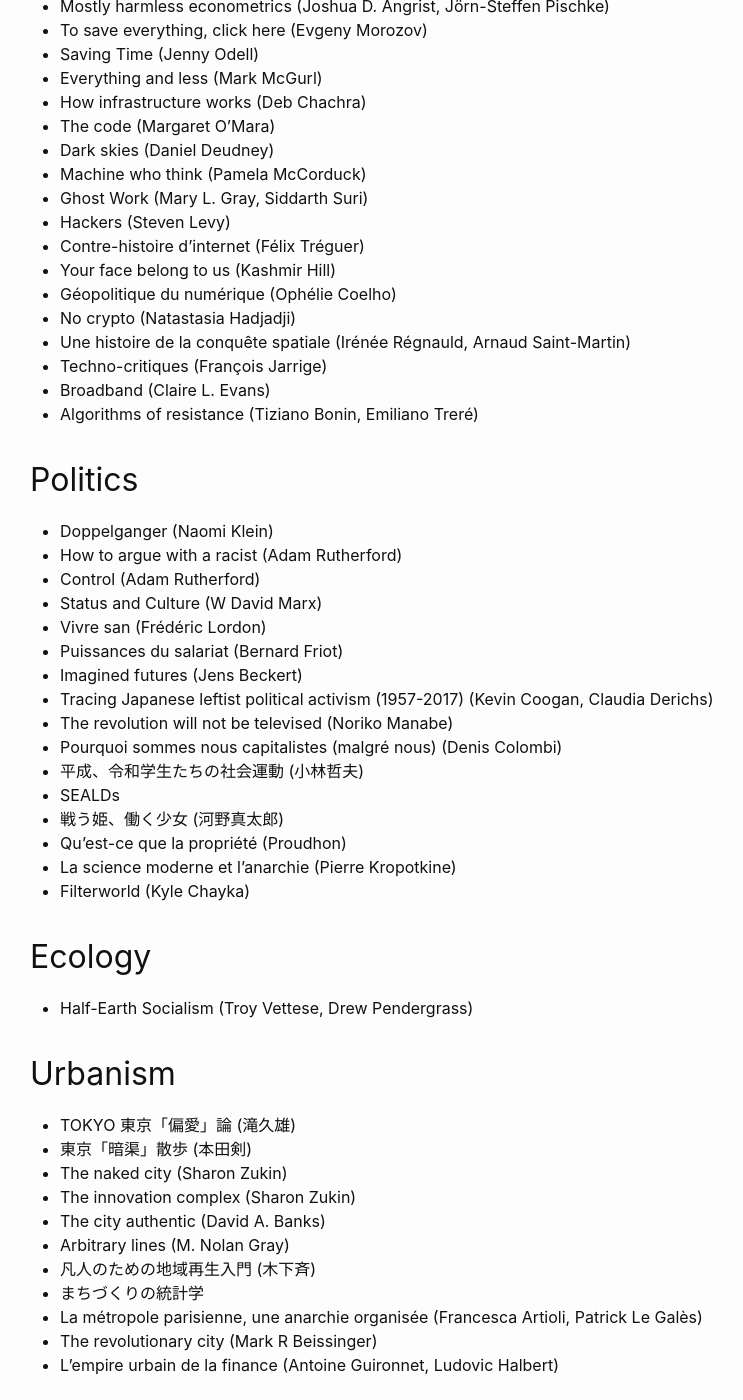
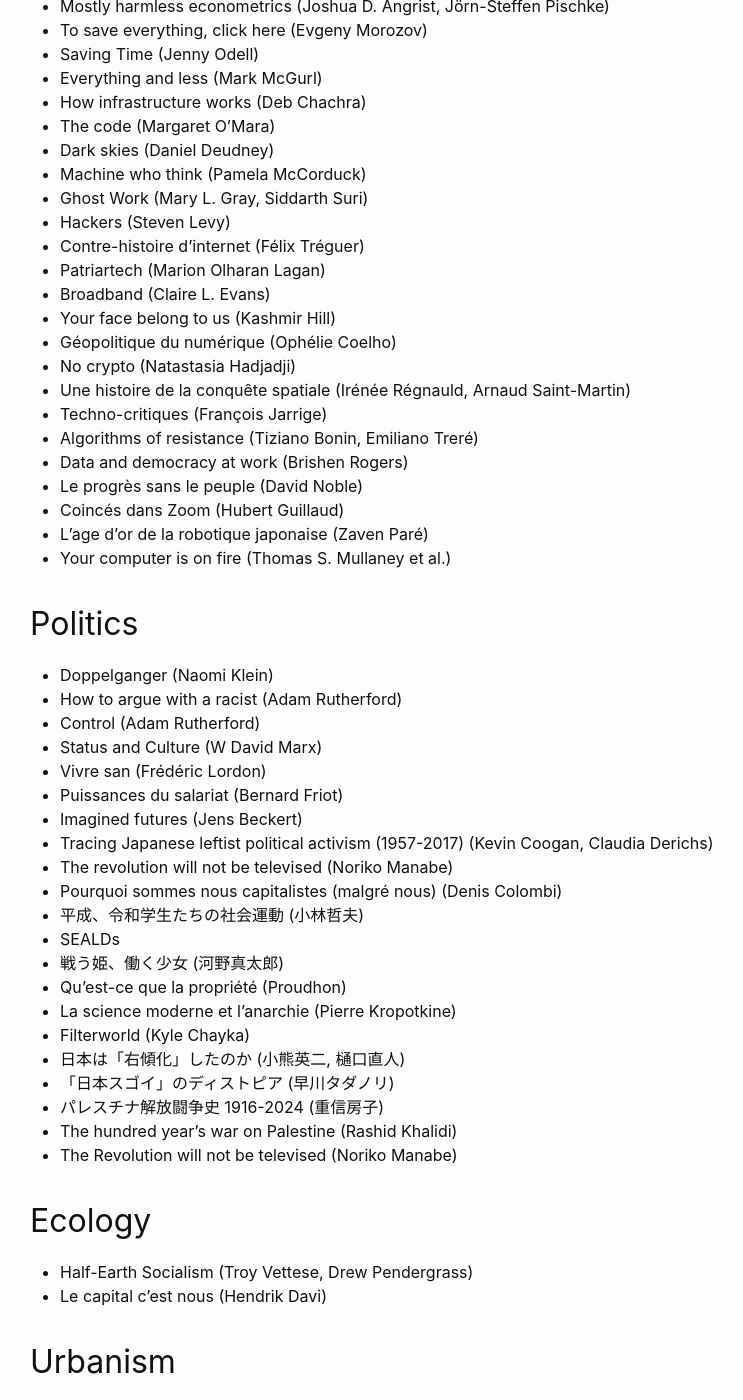
Before and after one commit to jydarack/jydarack.github.io, a Jekyll site: the page built from pal.md, in a window 1280 px wide and 1400 px high, scrolled down 1145 px. Shown: the whole window, without its empty margins (240-983 px from the left). Built offline with Jekyll 4.4.1, drawn with Linux system fonts in a browser that asks for light colours; some of the changed text lies outside the part shown.

Commit message:
Mise a jour complete PAL

```diff
--- a/pal.md
+++ b/pal.md
@@ -54,13 +54,19 @@ I'll try to keep this list updated but do not keep your hopes too high.
 - Ghost Work (Mary L. Gray, Siddarth Suri)
 - Hackers (Steven Levy)
 - Contre-histoire d'internet (Félix Tréguer)
+- Patriartech (Marion Olharan Lagan)
+- Broadband (Claire L. Evans)
 - Your face belong to us (Kashmir Hill)
 - Géopolitique du numérique (Ophélie Coelho)
 - No crypto (Natastasia Hadjadji)
 - Une histoire de la conquête spatiale (Irénée Régnauld, Arnaud Saint-Martin)
 - Techno-critiques (François Jarrige)
-- Broadband (Claire L. Evans)
 - Algorithms of resistance (Tiziano Bonin, Emiliano Treré)
+- Data and democracy at work (Brishen Rogers)
+- Le progrès sans le peuple (David Noble)
+- Coincés dans Zoom (Hubert Guillaud)
+- L'age d'or de la robotique japonaise (Zaven Paré)
+- Your computer is on fire (Thomas S. Mullaney et al.)
 
 ## Politics
 
@@ -80,10 +86,16 @@ I'll try to keep this list updated but do not keep your hopes too high.
 - Qu'est-ce que la propriété (Proudhon)
 - La science moderne et l'anarchie (Pierre Kropotkine)
 - Filterworld (Kyle Chayka)
+- 日本は「右傾化」したのか (小熊英二, 樋口直人)
+- 「日本スゴイ」のディストピア (早川タダノリ)
+- パレスチナ解放闘争史 1916-2024 (重信房子)
+- The hundred year's war on Palestine (Rashid Khalidi)
+- The Revolution will not be televised (Noriko Manabe)
 
 ## Ecology
 
 - Half-Earth Socialism (Troy Vettese, Drew Pendergrass)
+- Le capital c'est nous (Hendrik Davi)
 
 ## Urbanism
 
@@ -133,3 +146,7 @@ I'll try to keep this list updated but do not keep your hopes too high.
 - アニメーターの仕事がわかる本 (西位輝実)
 - R.U.R. and the vision of artificial life (Karel Čapek + essays edited by Jitka Čejková)
 - Oser, Résister (Jean Malaurie)
+- 女が死ぬ (松田青子)
+- おばちゃんたちのいるところ (松田青子)
+- みどりいせき (太田ステファニー歓人)
+- 新宿駅最後の小さなお店ベルグ (井野明也)
```
Also changed, not shown: other parts of pal.md (+3 -2 lines).
